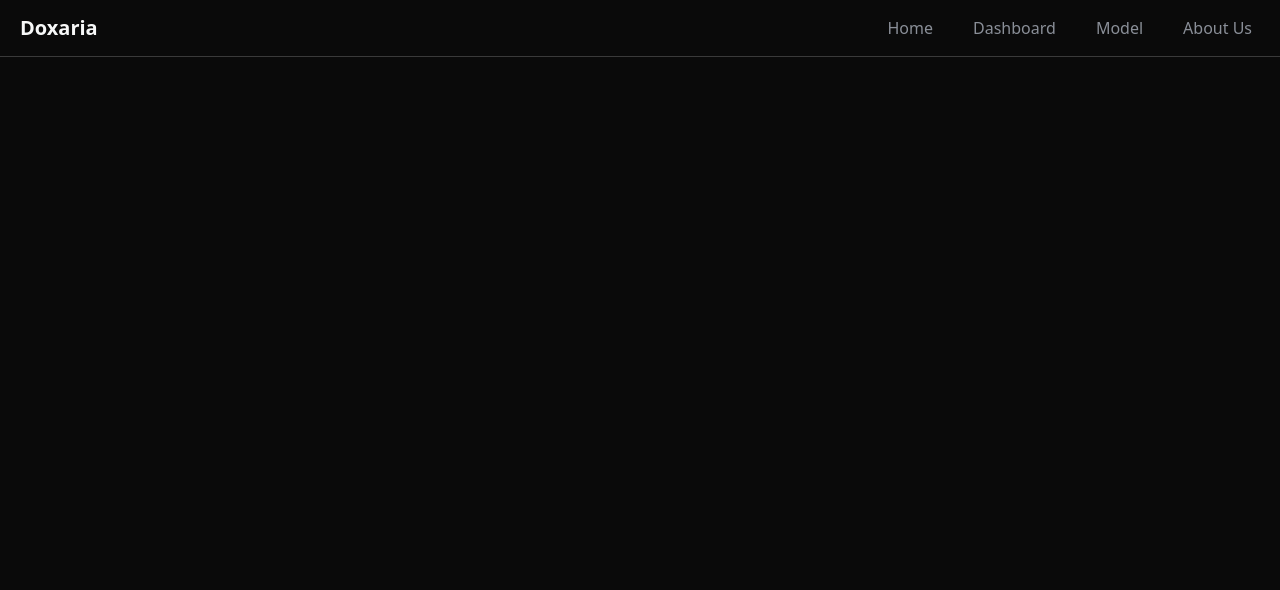
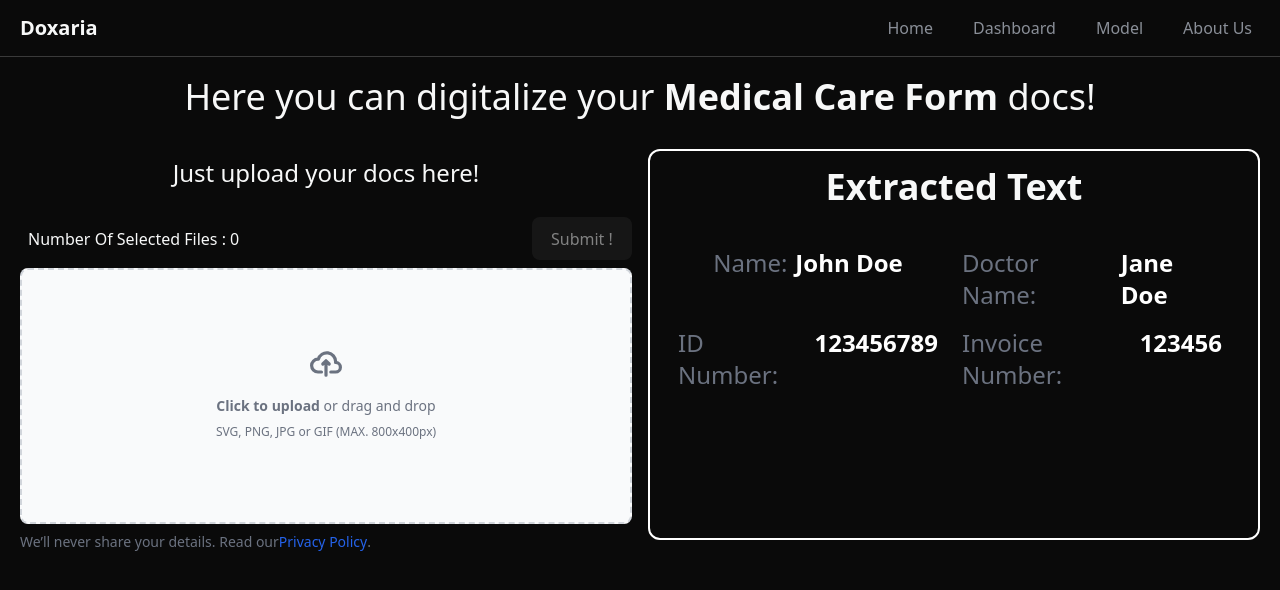
Before and after one commit to Youssef-Kharroubi/Dev-Elites, a React (Vite) app in the folder Doxaria-UI/: page /Medical-Form in a window 1280 px wide. Shown: the top 590 px of the page. Built offline with nearby package versions, Linux system fonts and the light colour scheme.

Commit message:
style: new layout for medical care form page

```diff
--- a/Doxaria-UI/src/App.tsx
+++ b/Doxaria-UI/src/App.tsx
@@ -4,6 +4,8 @@ import {BrowserRouter as Router,Routes,Route} from "react-router-dom";
 import Home from "./pages/Home.tsx";
 import Model from "./pages/Model.tsx";
 import AboutUs from "./components/sections/AboutUs.tsx";
+import MedicalModelForm from "./components/sections/MedicalModelForm.tsx";
+import PrescriptionModelForm from "./components/sections/PrescriptionModelForm.tsx";
 
 function App() {
 
@@ -16,6 +18,8 @@ function App() {
                   <Route path="/" element={<Home />}/>
                   <Route path="/Model" element={<Model/>}/>
                   <Route path="/AboutUs" element={<AboutUs/>}/>
+                  <Route path="/Medical-Form" element={<MedicalModelForm/>}/>
+                  <Route path="/Prescription" element={<PrescriptionModelForm/>}/>
               </Routes>
           </div>
       </Router>
--- a/Doxaria-UI/src/components/sections/MedicalModelForm.tsx
+++ b/Doxaria-UI/src/components/sections/MedicalModelForm.tsx
@@ -83,17 +83,31 @@ export default function MedicalModelForm (){
     return (
         <section className="container">
             <div className="flex justify-center items-center my-5">
-                <h1 className="text-4xl text-light ">Here you can digitalize your Medical Care Form  docs!</h1>
+                <h1 className="text-4xl text-light ">Here you can digitalize your <span className="font-bold">Medical Care Form </span> docs!</h1>
             </div>
+            <div className="grid grid-cols-2 gap-4">
                 <div>
-                <h3 className=" flex justify-center items-center text-2xl my-5">Just upload your docs here!</h3>
+                    <h3 className=" flex justify-center items-center text-2xl my-5 ">Just upload your docs here!</h3>
                     {error && (
                         <div className="text-red-500 text-center mb-4">{error}</div>
                     )}
                     {isUploading && (
                         <div className="text-white text-center mb-4">Uploading...</div>
                     )}
-                <h3 className="m-2">Number Of Selected Files : {numberOfFiles} </h3>
+                    <div className="flex justify-between">
+                        <h3 className="m-2 place-content-center">Number Of Selected Files : {numberOfFiles} </h3>
+                        <div className="flex justify-end align-end">
+                            <button type="button" name="submit" id="submit"
+                                    disabled={!enableSubmit}
+                                    className={`my-2 bg-light/10 border-0 ${
+                                        enableSubmit ? 'hover:bg-light/30' : 'opacity-50 cursor-not-allowed'
+                                    }`}>Submit !
+                            </button>
+
+                        </div>
+                    </div>
+
+
                     <div className="flex items-center justify-center w-full">
                         <label htmlFor="dropzone-file"
                                className="flex flex-col items-center justify-center w-full h-64 border-2 border-gray-300 border-dashed rounded-lg cursor-pointer bg-gray-50 dark:hover:bg-gray-800 dark:bg-gray-700 hover:bg-gray-100 dark:border-gray-600 dark:hover:border-gray-500 dark:hover:bg-gray-600">
@@ -121,25 +135,20 @@ export default function MedicalModelForm (){
                             Privacy Policy
                         </a>.
                     </p>
-                <div className="flex justify-end align-end">
-                    <button type="button" name="submit" id="submit"
-                            disabled={!enableSubmit}
-                            className={`my-2 bg-light/10 border-0 ${
-                                enableSubmit ? 'hover:bg-light/30' : 'opacity-50 cursor-not-allowed'
-                            }`}>Submit !
-                    </button>
+
 
                 </div>
+                <MedicalFormDataViewer/>
             </div>
             <div>
                 {fileType && insuranceCompany.length > 0 && (
                     <div className="text-green-500 text-center mb-4 font-bold text-2xl">
-                        <span className="text-white">Your Files Contains : </span> {fileType} <br />
+                        <span className="text-white">Your Files Contains : </span> {fileType} <br/>
                         <span className="text-white">Insurance companies: </span> {insuranceCompany.join(', ')}
                     </div>
                 )}
             </div>
-            <MedicalFormDataViewer/>
+
 
         </section>
     );
```
Lines whose indentation alone changed are shown as unchanged.
